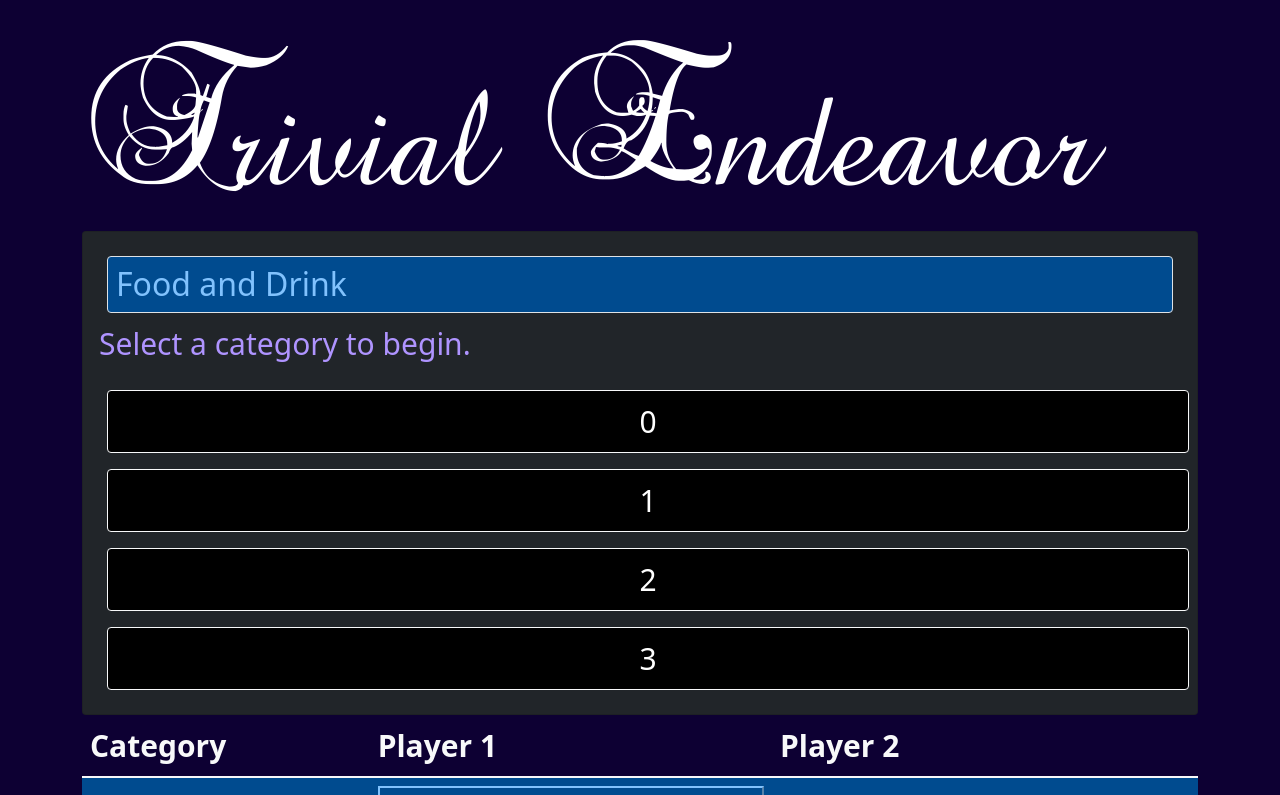
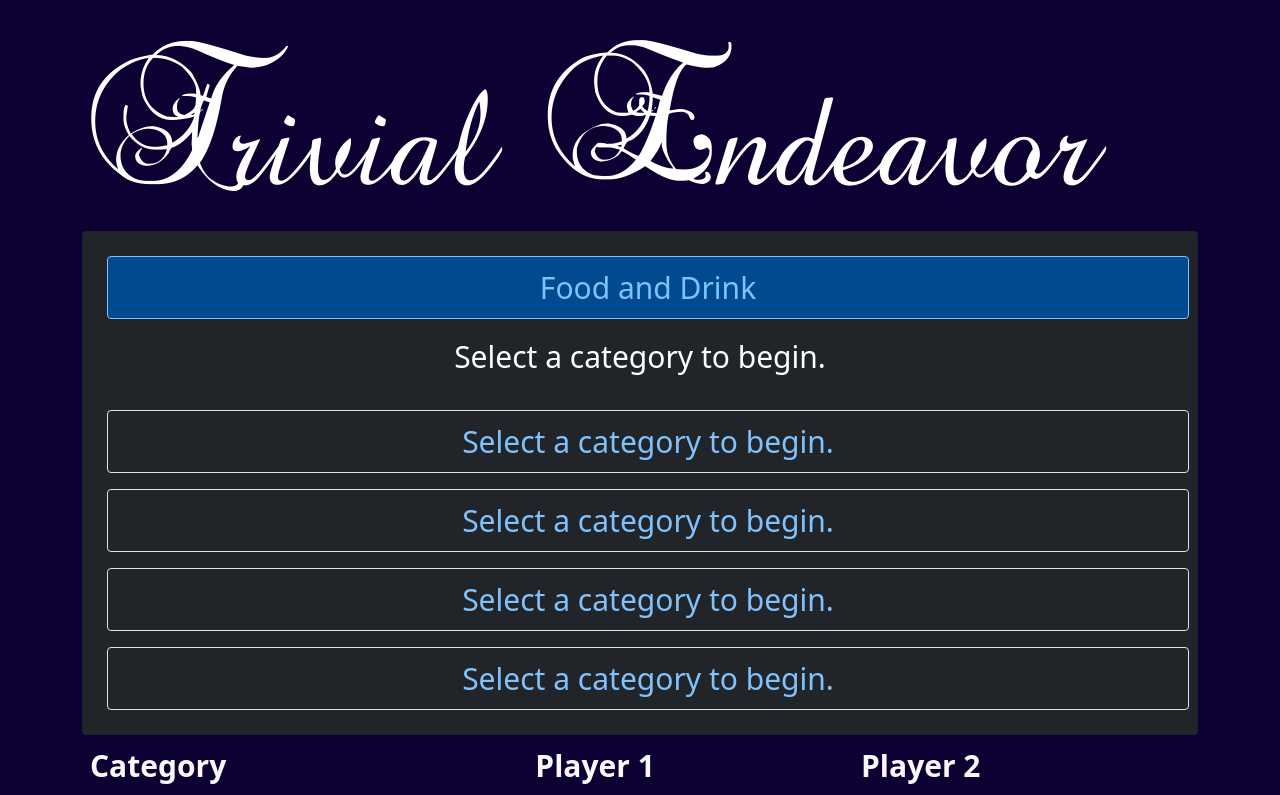
Before and after one commit to vpbasile/trivial-endeavor, a React (Create React App) app: page / in a window 1280 px wide. Shown: the top 795 px of the page. Built offline with nearby package versions, Linux system fonts and the light colour scheme.

Commit message:
Stable and stylish though incomplete

```diff
--- a/src/App.js
+++ b/src/App.js
@@ -13,6 +13,7 @@ import CategoryRow from './components/CategoryRow';
 
 function App(props) {
   const categoryList = props.categoryList;
+  const phases = props.phases;
 
   // Initialize the players and their scores
   var players = [
@@ -20,10 +21,12 @@ function App(props) {
     { name: "Chris", correctCategories: [] }
   ]
 
+  const placeholder = "Select a category to begin."
+
   // Initialize the question and answer choices
   const [currentQuestion, setCurrentQuestion] = useState({
-      questionText: "Select a category to begin.",
-      choices: [0, 1, 2, 3],
+      questionText: placeholder,
+      choices: [placeholder, placeholder, placeholder, placeholder],
       correctAnswer: "data.correctAnswer",
       correctIndex: 0,
       categoryTag: props.categoryList[0].queryTag
@@ -31,9 +34,11 @@ function App(props) {
   // Initialize the game state
   const [gameState, updateGameState] = useState({
     players,
-    categoryList: props.categories,
-    currentPlayerIndex: 0
+    currentPlayerIndex: 0,
+    // currentPhase: phases[0],
+    currentCategory: categoryList[0]
   });
+
   // Spoof gamestate so that each player has already answered a category
   // gameState.players[0].correctCategories.push(gameState.categoryList[0].queryTag);
   // gameState.players[1].correctCategories.push(gameState.categoryList[5].queryTag);
@@ -48,7 +53,7 @@ function App(props) {
       <div className="row">
         <div className="col">
           <h1>Trivial Endeavor</h1>
-          <Question key={"currentQuestion"} questionData={currentQuestion} gameState={gameState} categoryList={categoryList}/>
+          <Question key={"currentQuestion"} currentQuestion={currentQuestion} gameState={gameState} categoryList={categoryList} handleGuess={props.handleGuess}/>
           <div id="scoreboard-div">
             <table id="scoreboard" className="table text-light">
               <thead>
--- a/src/components/AnswerButton.js
+++ b/src/components/AnswerButton.js
@@ -1,55 +1,34 @@
 import React from "react";
 
 export default function AnswerButton(props) {
+	// console.log(JSON.stringify(props))
+	var gameState = props.gameState;
+	let buttonIndex = props.index;
+	var buttonText = props.text;
+	const currentCategory = props.gameState.currentCategory;
+	const invertedColor = (currentCategory.cssClass).replace("cat-", "text-");
+	// const invertedColor = "inv-food"
+	const cssClass = `rounded p-2 m-2 border btn btn-dark w-100 ${invertedColor}`;
+	const buttonID = `choice-${buttonIndex}`;
+	const handleGuess = props.handleGuess;
 
-	function endTurn(){
-		// console.log(`Player ${gameState.currentPlayer} ends their turn`);
-		gameState.currentPlayer = (gameState.currentPlayer + 1) % players.length;
-		// console.log(`Player ${gameState.currentPlayer} starts their turn`);
-		var playerDisplay = document.getElementById("display-player");
-		playerDisplay.innerHTML = players[gameState.currentPlayer].name;
-		playerDisplay.classList = `rounded p-2 m-2 border border-light`;
-		// console.log(`Player ${gameState.currentPlayer} starts their turn`);
-	}
-
-	function handleGuess(guess) {
-		var correctChoice = gameState.currentQuestion.correctIndex;
-		// Indicate which choice was correct
-		for(var i=0; i<4; i++) {
-			var button = document.getElementById(`choice-${i}`);
-			button.disabled = true;
-			if(i === correctChoice) {
-				button.classList.add("btn-success");
-			} else if(i === guess) {
-				button.classList.add("btn-danger");
-			} else {
-				button.classList.add("btn-secondary");
-			}
-		}
-		// If the current player got it right, then update their scorecard
-		if(guess === correctChoice) {
-			players = gameState.players;
-			const currentPlayerIndex = gameState.currentPlayerIndex;
-			const playerName = players[currentPlayerIndex].name;
-			const currentCategory = gameState.currentCategory;
-			console.log(`${playerName} got it right in ${currentCategory.title}`);
-			// Keep track of which categories each player has correctly answered
-			players[currentPlayerIndex].correctCategories.push(currentCategory.queryTag);
-		} else {
-			console.log("Incorrect!  The correct answer was: " + gameState.currentQuestion.answers[correctChoice]);
-		}
-		// End the turn
-		endTurn();
-	}
-	var gameState = props.gameState;
-	var buttonText = props.text;
-	const cssClass = `rounded p-2 m-2 border border-light blackandwhite w-100`;
-	var players = gameState.players;
-	const buttonID = `choice-${props.buttonIndex}`;
+	// If the button is disabled, make it so
 	return (
 		<div>
 			<input className={cssClass} type="button" value={buttonText} id={buttonID}
-				onClick={() => handleGuess(props.buttonIndex)} />
+				onClick={() => handleGuess(buttonIndex)} />
 		</div>
 	);
+
+	function endTurn() {
+	}
+
+	// 	// console.log(`Player ${gameState.currentPlayer} ends their turn`);
+	// 	gameState.currentPlayer = (gameState.currentPlayer + 1) % players.length;
+	// 	// console.log(`Player ${gameState.currentPlayer} starts their turn`);
+	// 	var playerDisplay = document.getElementById("display-player");
+	// 	playerDisplay.innerHTML = players[gameState.currentPlayer].name;
+	// 	playerDisplay.classList = `rounded p-2 m-2 border border-light`;
+	// 	// console.log(`Player ${gameState.currentPlayer} starts their turn`);
+	// }
 }
--- a/src/components/Question.js
+++ b/src/components/Question.js
@@ -3,31 +3,89 @@ import AnswerButton from './AnswerButton';
 
 export default function Question(props) {
 	const categoryList = props.categoryList;
-	// Log stuff
-	// console.log(`Props: ${JSON.stringify(props)}`);
-	var questionData = props.questionData
-	// console.log(`questionData = ${JSON.stringify(questionData)}`);
-	// Grab all of the question props
-	const questionCategoryTag = questionData.categoryTag;
-	console.log(`Question category tag: ${questionCategoryTag}`);
+	var currentQuestion = props.currentQuestion
+	const questionCategoryTag = currentQuestion.categoryTag;
 	const questionCategory = categoryList.filter(category => category.queryTag === questionCategoryTag)[0];
-	// This doesn't work
-	console.log(`Question category: ${JSON.stringify(questionCategory)}`);
-	const questionText = questionData.questionText;
-	const choices = questionData.choices;
-	const correctAnswer = questionData.correctAnswer;
-	const correctIndex = questionData.correctIndex;
+	const questionText = currentQuestion.questionText;
+	const choices = currentQuestion.choices;
+	const gameState = props.gameState;
+
+	function handleGuess(guess) {
+		let question = props.currentQuestion;
+		let correctChoice = question.correctIndex;
+		// let playerName = gameState.players[gameState.currentPlayerIndex].name;
+		console.log(`Player ${gameState.currentPlayer} guesses ${guess}`);
+
+		if (guess === correctChoice) {
+			console.log("Correct!");
+			// Update the button with whether it was the correct answer or not
+			// If the current player got it right, then update their scorecard
+		} else {
+			console.log(`Incorrect!  The correct answer was: ${correctChoice} ${question.choices[correctChoice]}`);
+		}
+	}
+
+
+	// function donotuse(guess) {
+
+	// 	var x = {
+	// 		"questionText": "What was the real name of Eric Morecambes partner?"
+	// 		, "choices": ["Correct answer"
+	// 			, "Incorrect answer 2"
+	// 			, "Incorrect answer 1"
+	// 			, "Incorrect answer 3"]
+	// 		, "correctAnswer": "Correct answer"
+	// 		, "correctIndex": 0
+	// 		, "categoryTag": "general_knowledge"
+	// 	}
+	// 	console.log("Don't use this function");
+	// 	var correctChoice = 5
+	// 	// Update the button with whether it was the correct answer or not
+	// 	for (var i = 0; i < 4; i++) {
+	// 		var button = document.getElementById(`choice-${i}`);
+	// 		button.disabled = true;
+	// 		if (i === correctChoice) {
+	// 			button.classList.add("btn-success");
+	// 		} else if (i === guess) {
+	// 			button.classList.add("btn-danger");
+	// 		} else {
+	// 			button.classList.add("btn-secondary");
+	// 		}
+	// 	}
+	// 	// If the current player got it right, then update their scorecard
+	// 	if (guess === correctChoice) {
+	// 		players = gameState.players;
+	// 		const currentPlayerIndex = gameState.currentPlayerIndex;
+	// 		const playerName = players[currentPlayerIndex].name;
+	// 		const currentCategory = gameState.currentCategory;
+	// 		console.log(`${playerName} got it right in ${currentCategory.title}`);
+	// 		// Keep track of which categories each player has correctly answered
+	// 		players[currentPlayerIndex].correctCategories.push(currentCategory.queryTag);
+	// 	} else {
+	// 		console.log("Incorrect!  The correct answer was: " + gameState.currentQuestion.answers[correctChoice]);
+	// 	}
+	// 	// End the turn
+	// 	// endTurn();
+	// }
+
 	// Make answer buttons
 	let buttonIndex = 0;
 	const answerButtons = choices.map((choice) => {
-		buttonIndex++;
-		return <AnswerButton key={buttonIndex} text={choice} gameState={props.gameState} />
+		return <AnswerButton
+			key={buttonIndex}
+			index={buttonIndex++}
+			text={choice}
+			status={`clickable`}
+			gameState={gameState}
+			currentQuestion={currentQuestion}
+			categoryList={categoryList}
+			handleGuess={handleGuess} />
 	})
 
 	// var tempCssClass = props.currentCategory.cssClass;
 	var tempCssClass = questionCategory.cssClass;
 	if (tempCssClass === undefined) { tempCssClass = "blackandwhite"; }
-	tempCssClass = `rounded p-2 m-2 border ${tempCssClass}`;
+	tempCssClass = `p-2 m-2 btn w-100 ${tempCssClass}`;
 	return (
 		<div className="card bg-dark">
 			{/* Figure out how Bootstrap cards really work */}
@@ -35,7 +93,7 @@ export default function Question(props) {
 				<h2 id="display-category" className={tempCssClass}>
 					{questionCategory.title}
 				</h2>
-				<p className="card-text" id="display-question">{questionText}</p>
+				<p className="card-text btn btn-dark w-100" id="display-question">{questionText}</p>
 				{answerButtons}
 			</div>
 		</div>
--- a/src/css/color-dark.css
+++ b/src/css/color-dark.css
@@ -61,10 +61,20 @@ body{
 	background-color: var(--blue-dark);
 }
 
+.text-geography {
+	color: var(--blue-light);
+	border-color: var(--blue-light);
+}
+
 .cat-movies {
 	color: var(--red-light);
 	border-color: var(--red-light);
 	background-color: var(--red-dark);
+}
+
+.text-movies {
+	color: var(--red-light);
+	border-color: var(--red-light);
 }
 
 .cat-history {
@@ -73,10 +83,20 @@ body{
 	background-color: var(--yellow-dark);
 }
 
+.text-history {
+	color: var(--yellow-light);
+	border-color: var(--yellow-light);
+}
+
 .cat-science {
 	color: var(--green-light);
 	border-color: var(--green-light);
 	background-color: var(--green-dark);
+}
+
+.text-science {
+	color: var(--green-light);
+	border-color: var(--green-light);
 }
 
 .cat-music {
@@ -84,10 +104,20 @@ body{
 	border-color: var(--purple-light);
 	background-color: var(--purple-dark);
 }
+
+.text-music {
+	color: var(--purple-light);
+	border-color: var(--purple-light);
+}
 .cat-sport {
 	color: var(--orange-light);
 	border-color: var(--orange-light);
 	background-color: var(--orange-dark);
+}
+
+.text-sport {
+	color: var(--orange-light);
+	border-color: var(--orange-light);
 }
 
 .cat-general {
@@ -96,8 +126,18 @@ body{
 	background-color: var(--gray-dark);
 }
 
+.text-general {
+	color: var(--gray-light);
+	border-color: var(--gray-light);
+}
+
 .cat-food {
 	color: var(--cyan-light);
 	border-color: var(--cyan-light);
 	background-color: var(--cyan-dark);
 }
+
+.text-food {
+	color: var(--cyan-light);
+	border-color: var(--cyan-light);
+}
--- a/src/index.js
+++ b/src/index.js
@@ -3,8 +3,6 @@ import ReactDOM from 'react-dom';
 
 // <> Import my components
 import App from './App';
-// import newQuestion from './te-newQuestion';
-// import handleGuess from './te-handleGuess';
 
 // <> Stylesheets
 import './css/bootstrap.css';
@@ -22,12 +20,21 @@ const categoryList = [
   { key: "03", queryTag: "general_knowledge", title: "General Knowledge", cssClass: "cat-general" }
 ]
 
+const phases = [
+  // { key: "01", title: "Welcome", cssClass: "phase-welcome" },
+  { key: "02", title: "Select", cssClass: "phase-select" },
+  { key: "03", title: "Question", cssClass: "phase-question" },
+  { key: "04", title: "Answer", cssClass: "phase-answer" },
+  { key: "05", title: "Score", cssClass: "phase-score" },
+  // { key: "06", title: "End", cssClass: "phase-end" }
+]
+
 // <> Do the thing
 console.log(`Beginning rendering of Trivial Endeavor`);
 
 ReactDOM.render(
   <React.StrictMode>
-    <App categoryList={categoryList}/>
+    <App categoryList={categoryList} phases={phases}/>
   </React.StrictMode>,
   document.getElementById('root')
 );
```
Also changed, not shown: src/components/CategoryRow.js (+4 -4 lines), src/components/scratchPad.js (+99 -6 lines).
